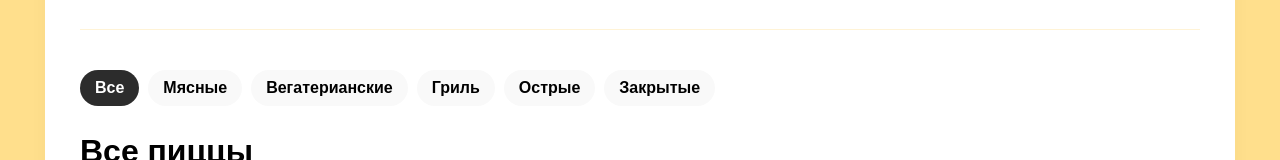
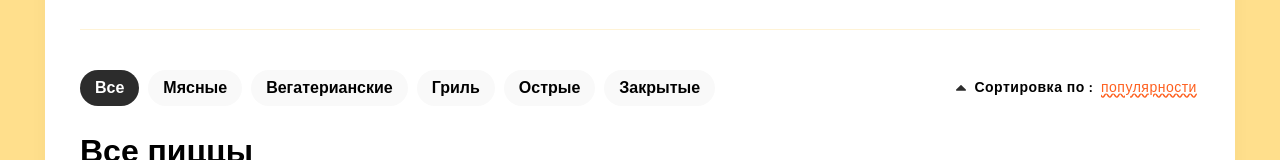
Before and after one commit to onlypositivemind/React-pizza, a React (Create React App) app: page / in a window 1280 px wide. Shown: the part 136-296 px from the top of the page. Built offline with nearby package versions, Linux system fonts and the light colour scheme.

Commit message:
feat: sort block for main-page

```diff
--- a/src/components/Categories/Categories.module.scss
+++ b/src/components/Categories/Categories.module.scss
@@ -1,5 +1,4 @@
 .categories {
-	margin-bottom: 30px;
 
 	ul {
 		display: flex;
--- /dev/null
+++ b/src/components/Sort/Sort.jsx
@@ -0,0 +1,48 @@
+import { useState } from 'react';
+import Arrow from '../../shared/images/icons/sort-arrow.svg';
+import s from './Sort.module.scss';
+
+const Sort = () => {
+	const [isOpen, setIsOpen] = useState(false);
+	const [selected, setSelected] = useState('популярности');
+
+	const sortingList = ['популярности', 'цене', 'алфавиту',];
+
+	const onClickListItem = (value) => {
+		setSelected(value);
+		setIsOpen(false);
+	};
+
+	return (
+		<div className={s.sort}>
+			<img
+				src={Arrow}
+				className={isOpen ? `${s.arrow} ${s.active}` : s.arrow}
+				alt="Arrow"
+			/>
+			<p className={s.title}>Сортировка по :</p>
+			<p
+				className={s.subtitle}
+				onClick={() => setIsOpen(!isOpen)}
+			>
+				{selected}
+			</p>
+			<div className={isOpen ? `${s.popup} ${s.active}` : s.popup}>
+				<ul>
+					{
+						sortingList.map((str) => <li
+								key={str}
+								onClick={() => onClickListItem(str)}
+								className={selected === str ? s.active : null}
+							>
+								{str}
+							</li>
+						)}
+				</ul>
+			</div>
+
+		</div>
+	);
+};
+
+export default Sort;
--- /dev/null
+++ b/src/components/Sort/Sort.module.scss
@@ -0,0 +1,70 @@
+.sort {
+	display: flex;
+	align-items: center;
+	gap: 8px;
+	position: relative;
+}
+
+.arrow {
+	transition: transform 0.2s linear;
+}
+
+.arrow.active {
+	transform: rotate(180deg);
+}
+
+.title,
+.subtitle {
+	letter-spacing: 0.5px;
+}
+
+.title {
+	font-weight: 700;
+}
+
+.subtitle {
+	width: 99px;
+	color: var(--color-main);
+	text-decoration: wavy underline;
+	user-select: none;
+	cursor: pointer;
+}
+
+.popup {
+	position: absolute;
+	z-index: 1;
+	top: 25px;
+	right: 0;
+	width: 130px;
+	background-color: #fff;
+	box-shadow: 0 5px 15px rgba(0, 0, 0, 0.09);
+	border: 1px solid #eee;
+	border-radius: 10px;
+	overflow: hidden;
+	opacity: 0;
+	visibility: hidden;
+	transition: opacity 0.2s ease-in-out;
+
+	ul {
+		padding: 20px 0 20px 15px;
+		height: 100%;
+		display: flex;
+		flex-direction: column;
+		justify-content: center;
+		gap: 20px;
+
+		li {
+			cursor: pointer;
+		}
+
+		li.active {
+			font-weight: 700;
+			color: var(--color-main);
+		}
+	}
+}
+
+.popup.active {
+	opacity: 1;
+	visibility: visible;
+}
--- a/src/pages/AllPizzas/AllPizzas.jsx
+++ b/src/pages/AllPizzas/AllPizzas.jsx
@@ -1,5 +1,6 @@
 import MainCard from '../../components/MainCard/MainCard';
 import Categories from '../../components/Categories/Categories';
+import Sort from '../../components/Sort/Sort';
 import s from './AllPizzas.module.scss';
 
 const pizzas = [
@@ -110,7 +111,10 @@ const AllPizzas = () => {
 
 	return (
 		<section className={s.allPizzas}>
-			<Categories />
+			<div className={s.top}>
+				<Categories />
+				<Sort />
+			</div>
 			<h2>Все пиццы</h2>
 			<div className={s.pizzasWrapper}>
 				{
--- a/src/pages/AllPizzas/AllPizzas.module.scss
+++ b/src/pages/AllPizzas/AllPizzas.module.scss
@@ -5,6 +5,13 @@
 		font-weight: 700;
 		font-size: var(--font-size-xxxl);
 	}
+}
+
+.top {
+	margin-bottom: 30px;
+	display: flex;
+	align-items: center;
+	justify-content: space-between;
 }
 
 .pizzasWrapper {
```
